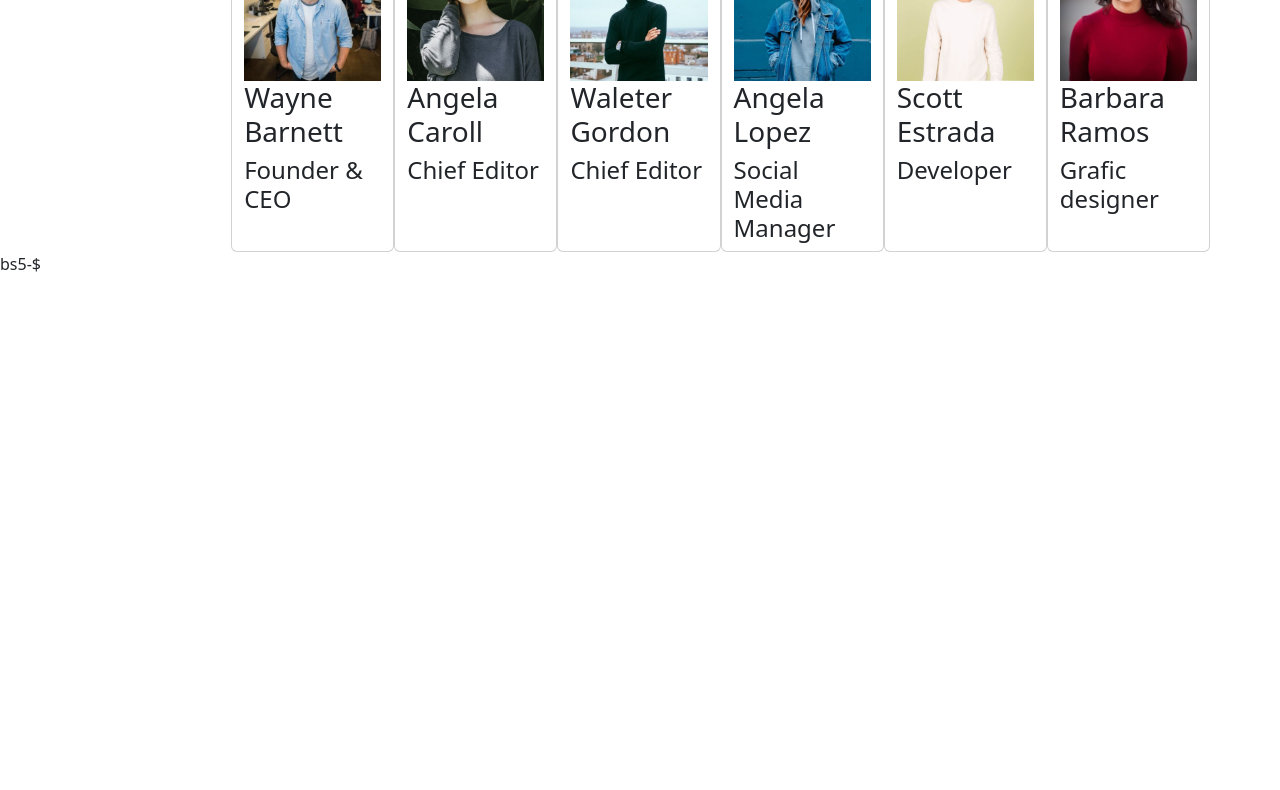
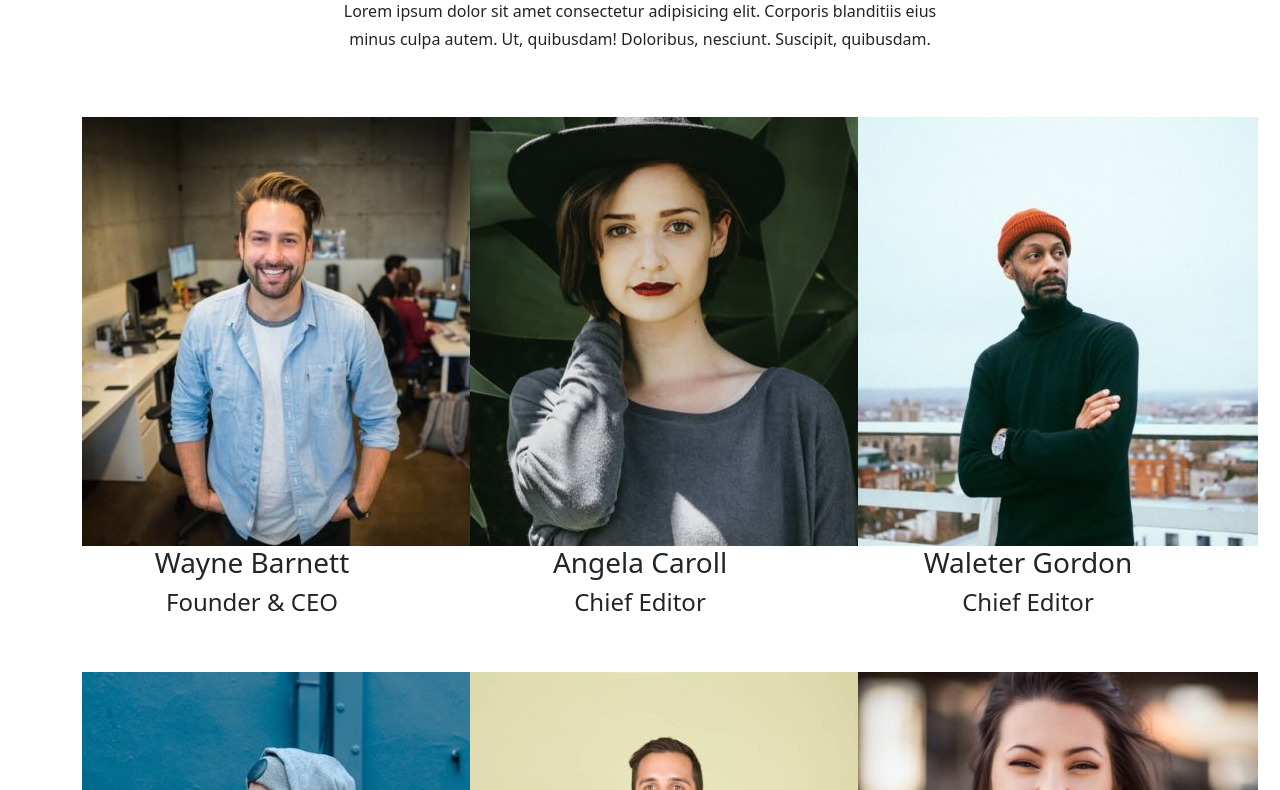
Before and after one commit to macchiagabriele13/js-our-team, a plain HTML site: page index.html in a window 1280 px wide. Shown: the part 67-857 px from the top of the page. Before the commit the page ends 800 px from the top, so only its background shows below. Drawn offline with nearby package versions, Linux system fonts and the light colour scheme.

Commit message:
ultime modifiche

```diff
--- a/assets/css/style.css
+++ b/assets/css/style.css
@@ -3,3 +3,21 @@
     padding: 0;
     box-sizing: border-box;
 }
+
+
+.title{
+    display: flex;
+    flex-direction: column;
+    align-items: center;
+}
+
+.title>p{
+    line-height: 1.75rem;
+    max-width: 600px;
+    text-align: center;
+}
+
+img{
+    aspect-ratio: 1/1;
+    object-fit: cover;
+}
--- a/assets/js/main.js
+++ b/assets/js/main.js
@@ -69,7 +69,7 @@ for (let i = 0; i < arrayMembers.length; i++) {
     console.log(singleMember);
 
     const cardMarkup = `
-    <div class="card col">
+    <div class="col-4 text-center">
         <img src="./assets/img/${singleMember.Image}" alt="">
         <h3>${singleMember.Name}</h3>
         <h4>${singleMember.Role}</h4>
--- a/index.html
+++ b/index.html
@@ -16,10 +16,11 @@
 <body>
 
 <div class="container">
-    <div class="row">
-        <div class="col">
-
-        </div>
+    <div class="row g-5">
+        <div class="title">
+            <h1 class="pb-2">Il nostro team</h1>
+            <p class="">Lorem ipsum dolor sit amet consectetur adipisicing elit. Corporis blanditiis eius minus culpa autem. Ut, quibusdam! Doloribus, nesciunt. Suscipit, quibusdam.</p>
+          </div>
     </div>
 </div>
 
@@ -34,6 +35,3 @@
 </body>
 
 </html>
-
-
-bs5-$
```
